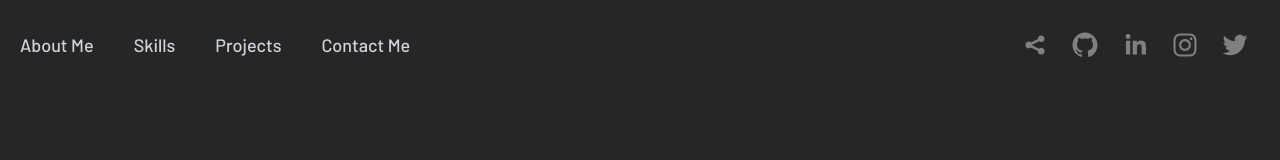
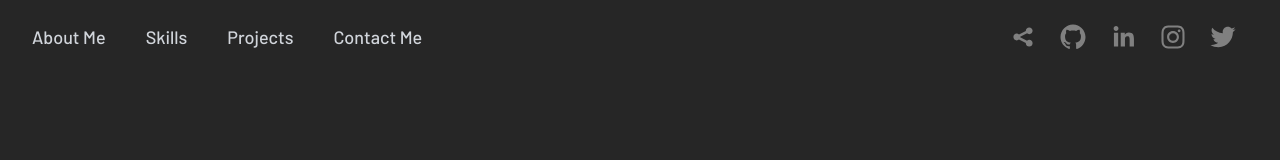
Before and after one commit to j-a-i-a-n-a-n-d/jaianand, a Next.js app: page / in a window 1280 px wide. Shown: the top 160 px of the page. Built offline with nearby package versions, Linux system fonts and the light colour scheme.

Commit message:
test on 13.3

```diff
--- a/components/Navbar.tsx
+++ b/components/Navbar.tsx
@@ -7,7 +7,7 @@ type Props = {}
 
 function Navbar({}: Props) {
     return (
-        <header className='sticky top-0 p-5 z-999 flex justify-center bg-[rgb(38,38,38)] text-[rgb(255,255,255)]'>
+        <header className='sticky top-0 px-8 py-3 z-999 flex justify-center bg-[rgb(38,38,38)] text-[rgb(255,255,255)]'>
         <div className='flex-1 justify-end md:flex md:flex-row md:items-center md:justify-between md:max-w-7xl'>
             <motion.div
                     initial={{ x: -500, opacity: 0, scale: 0.5 }}
```
